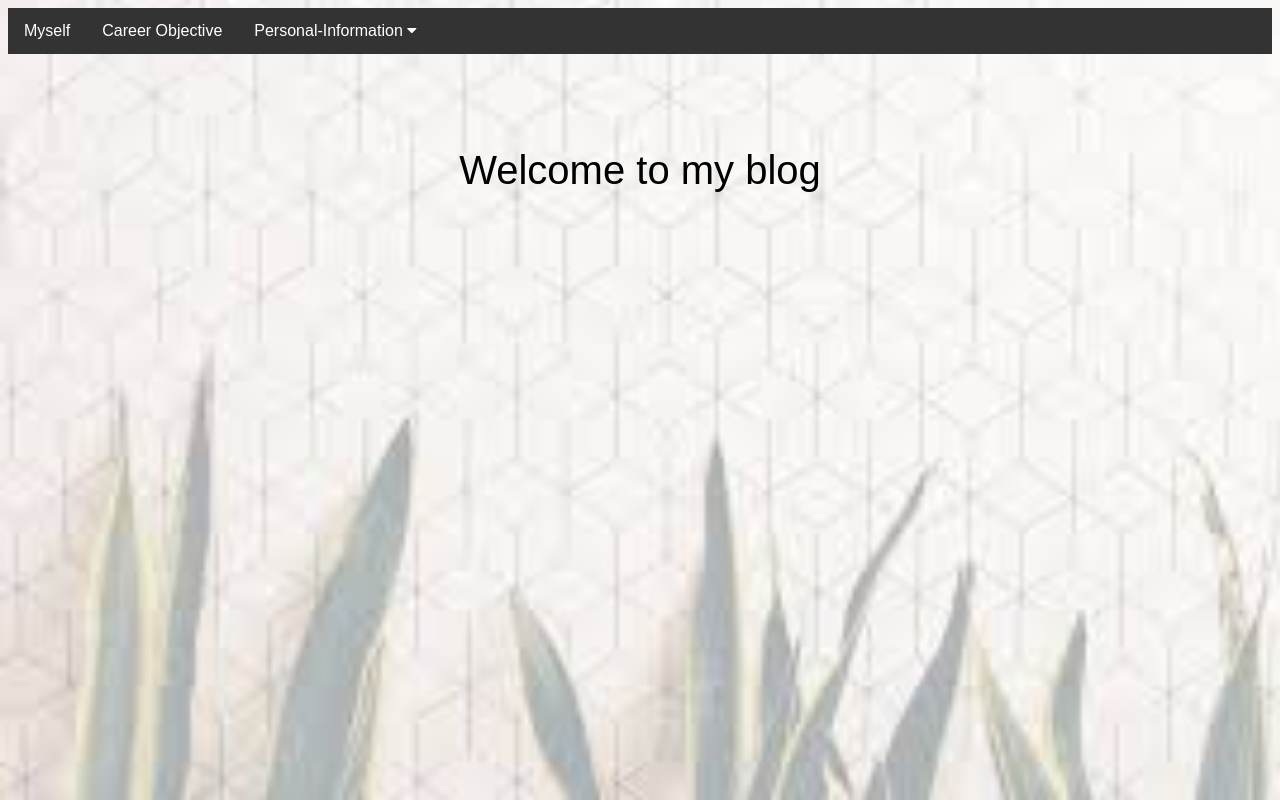
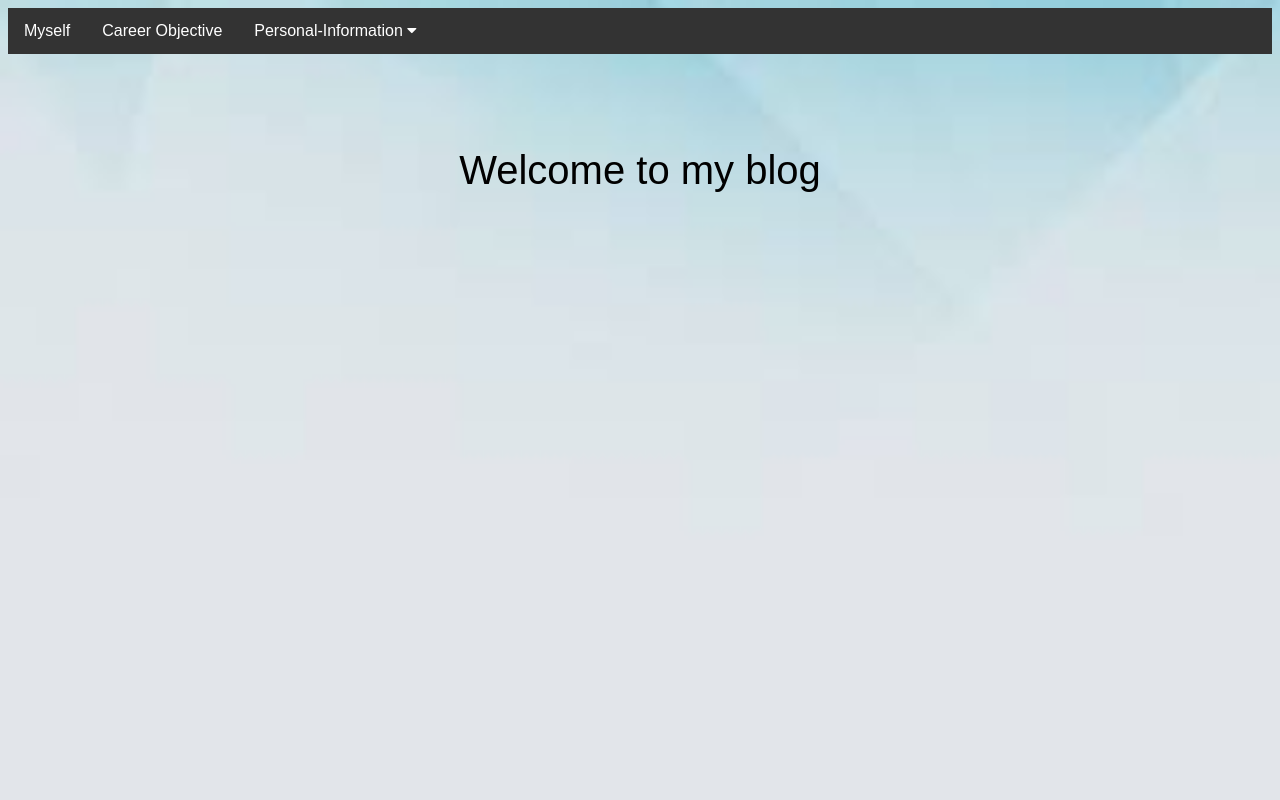
Before and after one commit to 123Maha5/Blog, a plain HTML site: page index.html in a window 1280 px wide. Drawn offline with Linux system fonts and the light colour scheme.

Commit message:
Update index.html

```diff
--- a/index.html
+++ b/index.html
@@ -6,7 +6,7 @@
 <style>
 body {
   font-family: Arial, Helvetica, sans-serif;
-background-image:url("images.jpg");
+background-image:url("bg.jpg");
 background-repeat:no-repeat;
 background-size:cover;
 background-attachment:fixed;
```
